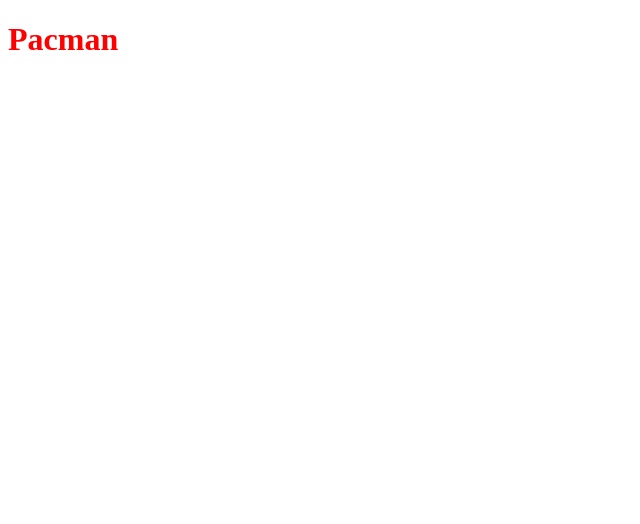
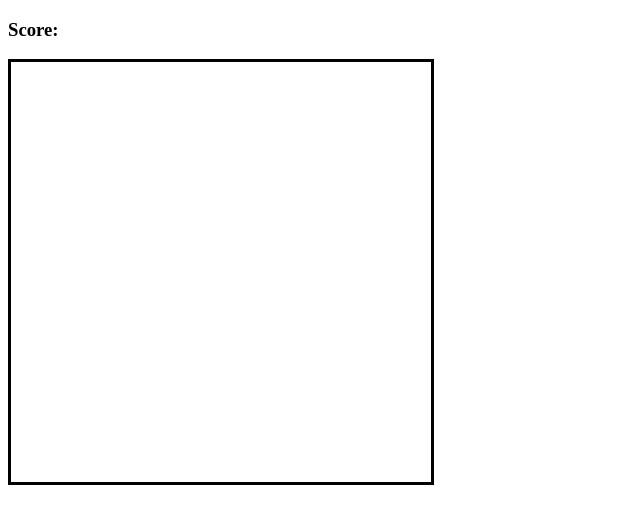
Before and after one commit to kuddleman/pacman, a plain HTML site: page index.html in a window 1280 px wide. Shown: the whole page, without its empty margins (0-640 px from the left). Drawn offline with Linux system fonts and the light colour scheme.

Commit message:
add basic css

```diff
--- a/index.html
+++ b/index.html
@@ -7,7 +7,9 @@
     <title>Pacman</title>
 </head>
 <body>
-    <h1>Pacman</h1>
+    <h3>Score:<span id="score"></span></h3>
+    <div class="grid"></div>
+
 
     <script src="index.js"></script>
 </body>
--- a/styles.css
+++ b/styles.css
@@ -1,3 +1,18 @@
-h1 {
-    color: red;
+html, body {
+    margin: 10;
+    padding: 10;
 }
+
+.grid {
+    display: flex;
+    flex-wrap: wrap;
+    width: 420px;
+    height: 420px;
+    border: solid black;
+}
+
+.grid div {
+    width:  15px;
+    height: 15px;
+    background-color: blue;
+}
```
